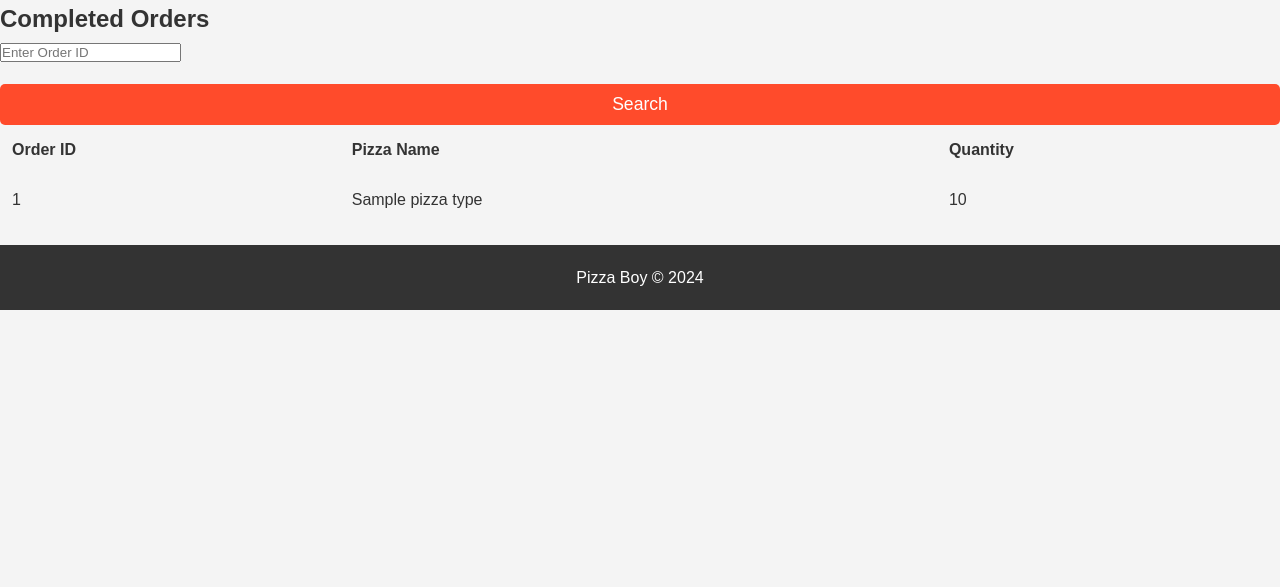
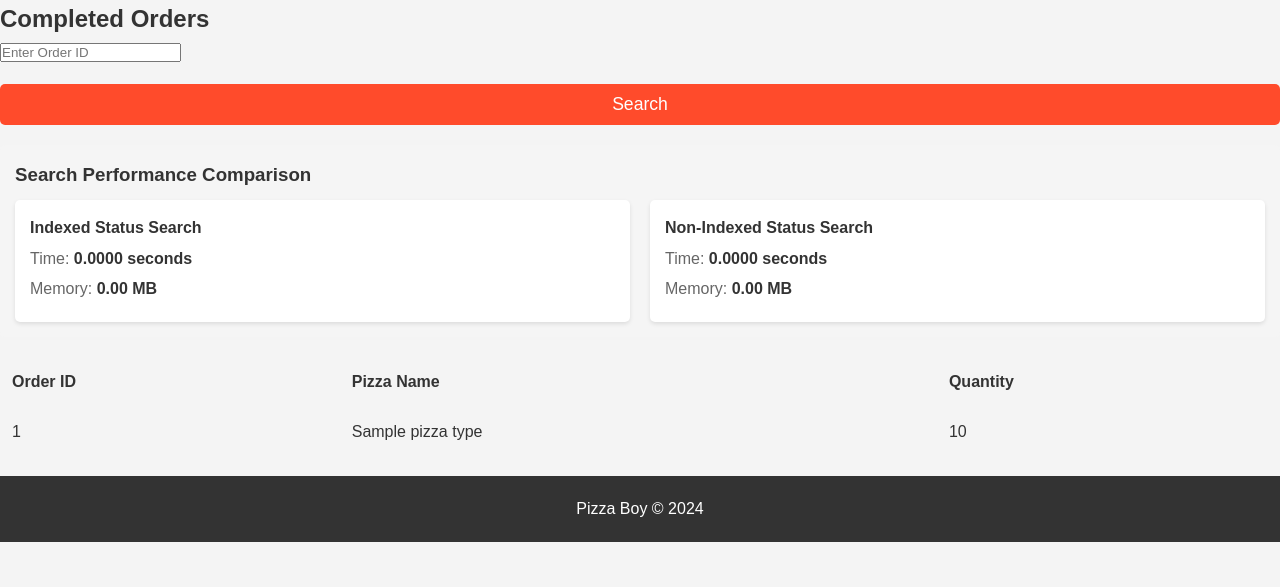
Before and after one commit to Darrenpjh/Projects, a Flask app: page /history in a window 1280 px wide. Shown: the part 213-800 px from the top of the page. Run offline with Flask 3, Linux system fonts and the light colour scheme; a database or web service that is not in the repository returns one stand-in record (values such as "Sample title").

Commit message:
Add files via upload

```diff
--- a/project2/Templates/history.html
+++ b/project2/Templates/history.html
@@ -5,6 +5,34 @@
     <meta name="viewport" content="width=device-width, initial-scale=1.0">
     <title>Pizza Boy - Order History</title>
     <link rel="stylesheet" href="{{ url_for('static', filename='styles.css') }}">
+    <style>
+        .performance-stats {
+            margin: 20px 0;
+            padding: 15px;
+            background-color: #f5f5f5;
+            border-radius: 5px;
+        }
+        .performance-comparison {
+            display: grid;
+            grid-template-columns: 1fr 1fr;
+            gap: 20px;
+            margin-top: 10px;
+        }
+        .performance-box {
+            background-color: white;
+            padding: 15px;
+            border-radius: 5px;
+            box-shadow: 0 2px 4px rgba(0,0,0,0.1);
+        }
+        .metric {
+            margin: 5px 0;
+            color: #666;
+        }
+        .metric span {
+            font-weight: bold;
+            color: #333;
+        }
+    </style>
 </head>
 <body>
     <header class="staff-header">
@@ -29,9 +57,46 @@
                 <input type="text" name="order_id" placeholder="Enter Order ID" required>
                 <button type="submit">Search</button>
             </form>
+
             {% if error %}
                 <p style="color: red;">{{ error }}</p>
             {% endif %}
+
+            {% if performance %}
+                <div class="performance-stats">
+                    <h3>Search Performance Comparison</h3>
+                    {% if performance.order_id_search %}
+                    <div class="performance-comparison">
+                        <div class="performance-box">
+                            <h4>Indexed Search</h4>
+                            <p class="metric">Time: <span>{{ "%.4f"|format(performance.order_id_search.indexed.execution_time) }} seconds</span></p>
+                            <p class="metric">Memory: <span>{{ "%.2f"|format(performance.order_id_search.indexed.memory_used) }} MB</span></p>
+                        </div>
+                        <div class="performance-box">
+                            <h4>Non-Indexed Search</h4>
+                            <p class="metric">Time: <span>{{ "%.4f"|format(performance.order_id_search.non_indexed.execution_time) }} seconds</span></p>
+                            <p class="metric">Memory: <span>{{ "%.2f"|format(performance.order_id_search.non_indexed.memory_used) }} MB</span></p>
+                        </div>
+                    </div>
+                    {% endif %}
+
+                    {% if performance.status_search %}
+                    <div class="performance-comparison">
+                        <div class="performance-box">
+                            <h4>Indexed Status Search</h4>
+                            <p class="metric">Time: <span>{{ "%.4f"|format(performance.status_search.indexed.execution_time) }} seconds</span></p>
+                            <p class="metric">Memory: <span>{{ "%.2f"|format(performance.status_search.indexed.memory_used) }} MB</span></p>
+                        </div>
+                        <div class="performance-box">
+                            <h4>Non-Indexed Status Search</h4>
+                            <p class="metric">Time: <span>{{ "%.4f"|format(performance.status_search.non_indexed.execution_time) }} seconds</span></p>
+                            <p class="metric">Memory: <span>{{ "%.2f"|format(performance.status_search.non_indexed.memory_used) }} MB</span></p>
+                        </div>
+                    </div>
+                    {% endif %}
+                </div>
+            {% endif %}
+
             <table id="history-table">
                 <thead>
                     <tr>
@@ -58,15 +123,6 @@
     </footer>
 
     <script>
-        function searchOrders(event) {
-            event.preventDefault();
-            const date = document.getElementById('search-date').value;
-            if (date) {
-                window.location.href = `/history?date=${date}`;
-            }
-            return false;
-        }
-
         function logout() {
             fetch('/logout', {
                 method: 'POST',
```
Also changed, not shown: project2/Templates/index.html (+41 -20 lines).
